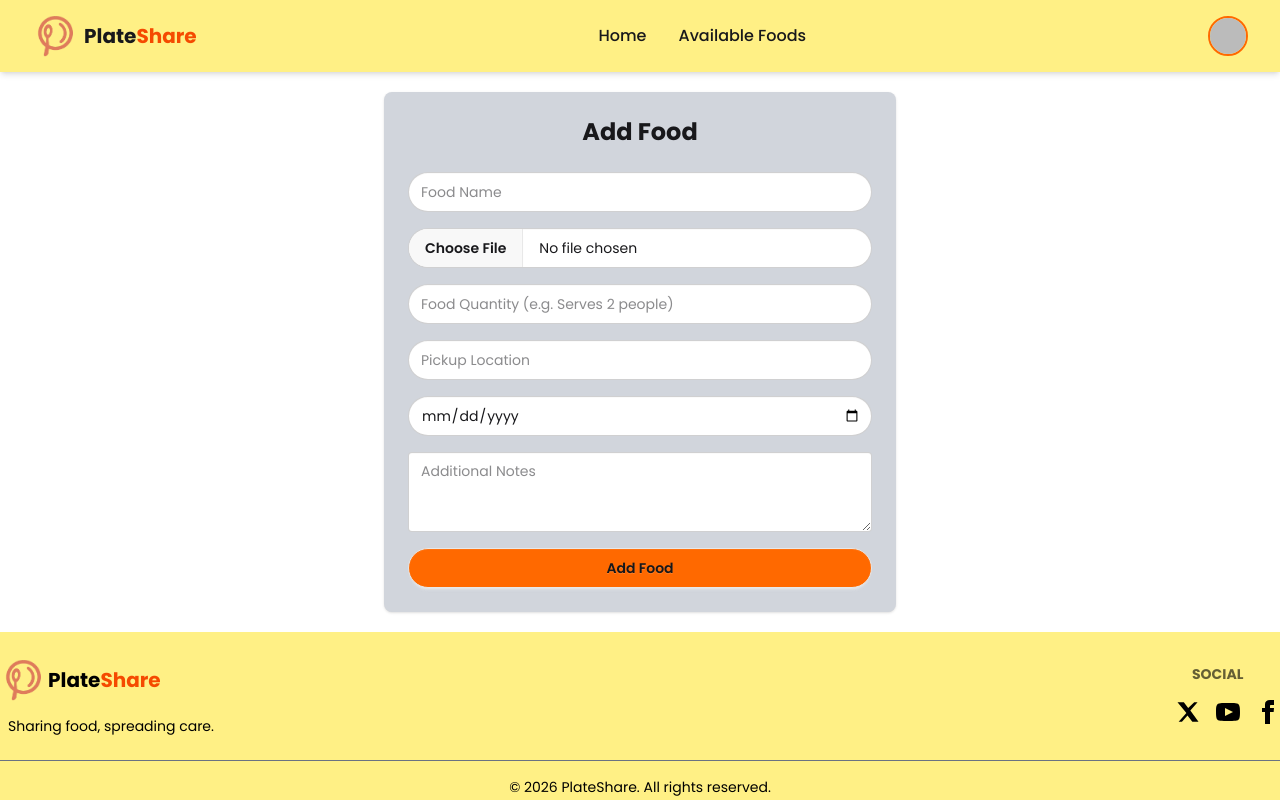
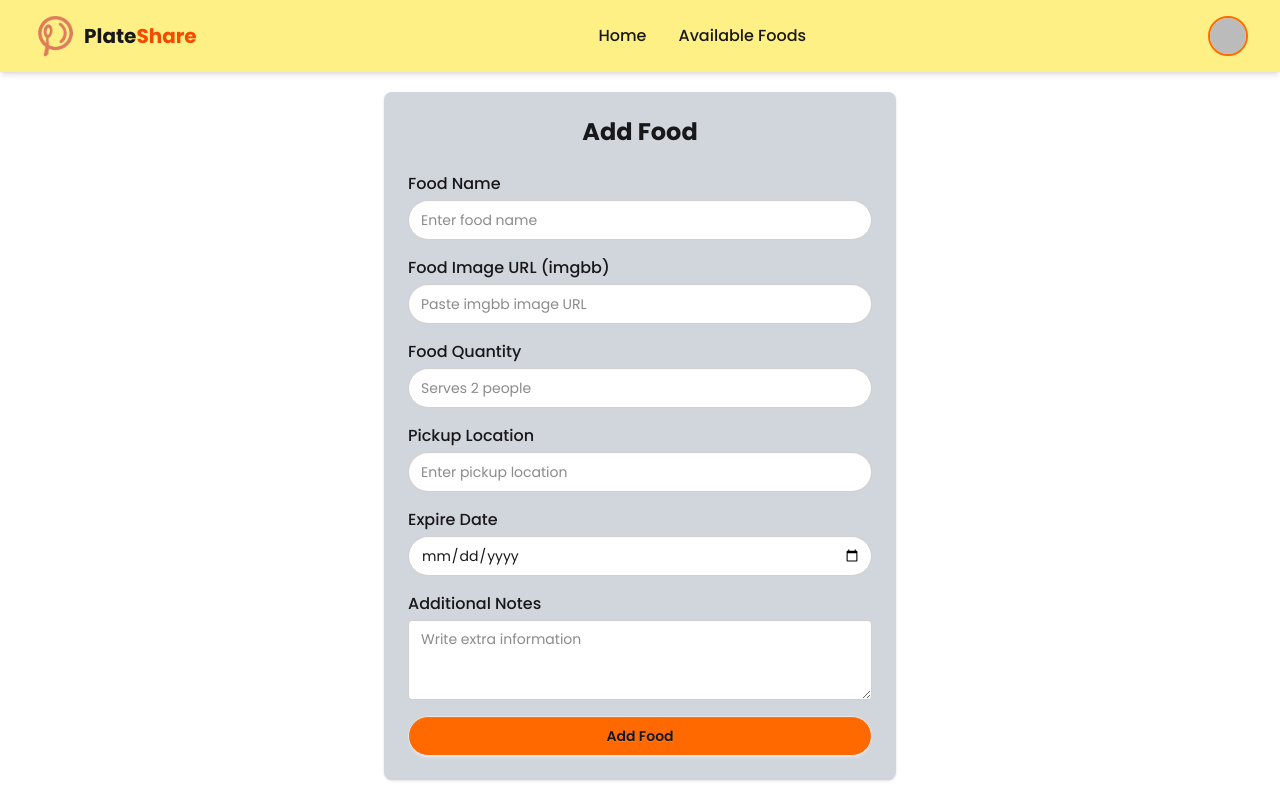
Before and after one commit to Shuvro882/PlateShare-Client, a React (Vite) app: page /AddFood in a window 1280 px wide. Shown: the top 800 px of the page. Built offline with nearby package versions, Linux system fonts and the light colour scheme; no server answers; sample sign-in values are in the browser's storage.

Commit message:
addfood component set

```diff
--- a/src/Context/AuthProvider.jsx
+++ b/src/Context/AuthProvider.jsx
@@ -30,14 +30,11 @@ const AuthProvider = ({children}) => {
    };
 
    const updateProfileFunc = ({ displayName, photoURL }) => {
-  setLoading(true);
   return updateProfile(auth.currentUser, {
     displayName,
     photoURL
   });
 };
-
-
 
    const authInfo = {
     user,
--- a/src/Pages/Auth/Registration.jsx
+++ b/src/Pages/Auth/Registration.jsx
@@ -34,8 +34,8 @@ const Registration = () => {
     }
 
     createUserWithEmailAndPasswordFunc(email, password)
-    .then((res)=> {
-       updateProfileFunc(displayName, photoURL)
+    .then(()=> {
+      return updateProfileFunc({ displayName, photoURL })
       .then(() => {
         setLoading(false);
         toast.success("Registration successful");
--- a/src/Pages/Foods/AddFood.jsx
+++ b/src/Pages/Foods/AddFood.jsx
@@ -1,58 +1,128 @@
 import React, { useContext, useState } from 'react';
+import { AuthContext } from '../../Context/AuthContext';
+import { toast } from 'react-toastify';
+
 
 const AddFood = () => {
-
+  const { user } = useContext(AuthContext);
   const [loading, setLoading] = useState(false);
 
+  const handleSubmit = async (e) => {
+    e.preventDefault();
+    setLoading(true);
+
+    const form = e.target;
+
+    const foodData = {
+      food_name: form.foodName.value,
+      food_image: form.image.value,
+      food_quantity: form.quantity.value,
+      pickup_location: form.location.value,
+      expire_date: form.expireDate.value,
+      additional_notes: form.notes.value,
+      food_status: "Available",
+      created_at: new Date().toISOString(),
+      donator: {
+        name: user?.displayName,
+        email: user?.email,
+        image: user?.photoURL,
+      },
+    };
+
+    try {
+      const res = await fetch('http://localhost:3000/food', {
+        method: 'POST',
+        headers: { "Content-Type": "application/json" },
+        body: JSON.stringify(foodData),
+      });
+      const data = await res.json();
+
+      if (data.success) {
+        toast.success("Food added successfully 🍛");
+        form.reset();
+      }
+    } catch (err) {
+      console.error(err);
+      toast.error("Something went wrong");
+    } finally {
+      setLoading(false);
+    }
+  };
 
   return (
     <div className="max-w-lg mx-auto my-5 p-6 bg-gray-300 shadow rounded-lg">
   <h2 className="text-2xl font-bold mb-6 text-center">Add Food</h2>
 
-      <form className="space-y-4">
+  <form onSubmit={handleSubmit} className="space-y-4">
+
+    {/* Food Name */}
+    <div>
+      <label className="font-medium">Food Name</label>
       <input
         type="text"
         name="foodName"
-          placeholder="Food Name"
-          className="input input-bordered w-full rounded-full"
+        placeholder="Enter food name"
+        className="input input-bordered w-full rounded-full mt-1"
         required
       />
+    </div>
 
+    {/* Food Image */}
+    <div>
+      <label className="font-medium">Food Image URL (imgbb)</label>
       <input
-          type="file"
+        type="text"
         name="image"
-          className="file-input file-input-bordered w-full rounded-full"
+        placeholder="Paste imgbb image URL"
+        className="input input-bordered w-full rounded-full mt-1"
         required
       />
+    </div>
 
+    {/* Quantity */}
+    <div>
+      <label className="font-medium">Food Quantity</label>
       <input
         type="text"
         name="quantity"
-          placeholder="Food Quantity (e.g. Serves 2 people)"
-          className="input input-bordered w-full rounded-full"
+        placeholder="Serves 2 people"
+        className="input input-bordered w-full rounded-full mt-1"
         required
       />
+    </div>
 
+    {/* Location */}
+    <div>
+      <label className="font-medium">Pickup Location</label>
       <input
         type="text"
         name="location"
-          placeholder="Pickup Location"
-          className="input input-bordered w-full rounded-full"
+        placeholder="Enter pickup location"
+        className="input input-bordered w-full rounded-full mt-1"
         required
       />
+    </div>
 
+    {/* Expire Date */}
+    <div>
+      <label className="font-medium">Expire Date</label>
       <input
         type="date"
         name="expireDate"
-          className="input input-bordered w-full rounded-full"
+        className="input input-bordered w-full rounded-full mt-1"
         required
       />
+    </div>
 
+    {/* Notes */}
+    <div>
+      <label className="font-medium">Additional Notes</label>
       <textarea
         name="notes"
-          placeholder="Additional Notes"
-          className="textarea textarea-bordered w-full "
+        placeholder="Write extra information"
+        className="textarea textarea-bordered w-full mt-1"
       ></textarea>
+    </div>
 
     <button
       type="submit"
@@ -61,6 +131,7 @@ const AddFood = () => {
     >
       {loading ? "Adding..." : "Add Food"}
     </button>
+
   </form>
 </div>
   );
--- a/src/Pages/Foods/Available.jsx
+++ b/src/Pages/Foods/Available.jsx
@@ -1,32 +1,23 @@
 import React from 'react';
 import { useLoaderData } from 'react-router';
 import FoodCard from './FoodCard';
-import { ClimbingBoxLoader } from 'react-spinners';
 
 const Available = () => {
-   const foods = useLoaderData();
-   console.log(foods)
+  const foods = useLoaderData();
 
-
-    return (
-        <div className="max-w-7xl mx-auto px-4 py-10">
-            <h2 className="text-3xl font-bold text-center mb-8">
-        Available Foods
-      </h2>
+  return (
+    <div className="max-w-7xl mx-auto px-4 py-10">
+      <h2 className="text-3xl font-bold text-center mb-8">Available Foods</h2>
 
       {foods.length === 0 ? (
-        <p className="text-center text-gray-500">
-          No food available right now.
-        </p>
+        <p className="text-center text-gray-500">No food available right now.</p>
       ) : (
         <div className="grid grid-cols-1 sm:grid-cols-2 lg:grid-cols-4 gap-6">
-          {foods.map(food => (
-            <FoodCard key={food._id} food={food} />
-          ))}
+          {foods.map(food => <FoodCard key={food._id} food={food} />)}
         </div>
       )}
-        </div>
-    );
+    </div>
+  );
 };
 
 export default Available;
--- a/src/Pages/Foods/FoodCard.jsx
+++ b/src/Pages/Foods/FoodCard.jsx
@@ -1,7 +1,6 @@
 import { useNavigate } from "react-router-dom";
 import { useContext } from "react";
 import { AuthContext } from "../../Context/AuthContext";
-
 
 const FoodCard = ({ food }) => {
   const {
@@ -11,52 +10,36 @@ const FoodCard = ({ food }) => {
     food_quantity,
     pickup_location,
     expire_date,
-    donator_name,
-    donator_image
+    donator
   } = food;
 
   const { user } = useContext(AuthContext);
   const navigate = useNavigate();
 
   const handleDetails = () => {
-    if (user) {
-      navigate(`/food/${_id}`);
-    } else {
-      navigate("/login");
-    }
+    if (user) navigate(`/food/${_id}`);
+    else navigate("/login");
   };
 
   return (
     <div className="bg-white rounded-xl shadow-lg overflow-hidden hover:shadow-lg transition">
-      <img
-        src={food_image}
-        alt={food_name}
-        className="h-48 w-full object-cover"
-      />
+      <img src={food_image} alt={food_name} className="h-48 w-full object-cover" />
 
       <div className="p-4 space-y-2">
         <h3 className="text-xl font-semibold">{food_name}</h3>
 
         <div className="flex items-center gap-3">
           <img
-            src={donator_image}
-            alt={donator_name}
+            src={donator?.image}
+            alt={donator?.name}
             className="w-10 h-10 rounded-full border"
           />
-          <p className="text-sm font-medium">{donator_name}</p>
+          <p className="text-sm font-medium">{donator?.name}</p>
         </div>
 
-        <p className="text-sm text-gray-600">
-          🍛 {food_quantity}
-        </p>
-
-        <p className="text-sm text-gray-600">
-          📍 {pickup_location}
-        </p>
-
-        <p className="text-sm text-gray-600">
-          ⏰ Expires: {expire_date}
-        </p>
+        <p className="text-sm text-gray-600">🍛 {food_quantity}</p>
+        <p className="text-sm text-gray-600">📍 {pickup_location}</p>
+        <p className="text-sm text-gray-600">⏰ Expires: {expire_date}</p>
 
         <button
           onClick={handleDetails}
```
Lines whose indentation alone changed are shown as unchanged.
